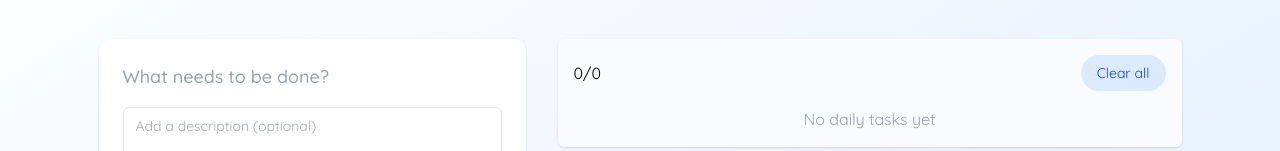
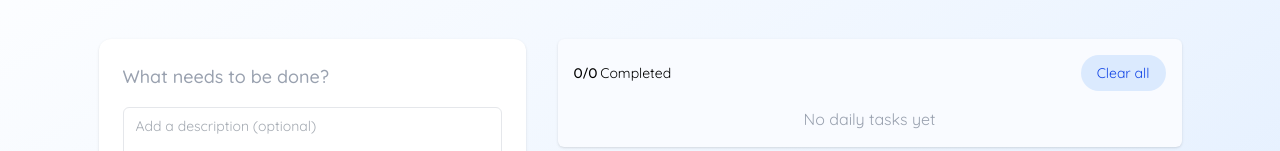
Before and after one commit to pathan-Hameed/BDone, a React (Vite) app: page / in a window 1280 px wide. Shown: the part 163-314 px from the top of the page. Built offline with nearby package versions, Linux system fonts and the light colour scheme.

Commit message:
layout improved

```diff
--- a/src/pages/Dashboard.jsx
+++ b/src/pages/Dashboard.jsx
@@ -65,10 +65,10 @@ function Dashboard({ tasks, setTasks }) {
         {/* TASK LIST */}
         <div className="p-4 bg-[#f9fbff] rounded-md shadow w-full md:w-1/2">
         <div className="mb-4 flex justify-between items-center">
-          <p>{tasks.filter((t) => t.completed).length}/{tasks.length}</p>
+          <p className="outfit text-sm">{tasks.filter((t) => t.completed).length}/{tasks.length} <span>Completed</span></p>
           <button onClick={handleClearAll} className="bg-blue-100 hover:bg-blue-300 active:bg-blue-500 text-blue-700 rounded-full text-sm px-4 py-2">Clear all</button>
         </div>
-          <ul className="flex flex-col gap-4  max-h-[60vh] overflow-y-scroll no-scrollbar">
+          <ul className="flex flex-col gap-4 h-full max-h-[60vh]  overflow-y-scroll no-scrollbar">
             {tasks.length === 0 ? (
               <p className="text-center text-gray-400">
                 No daily tasks yet
```
